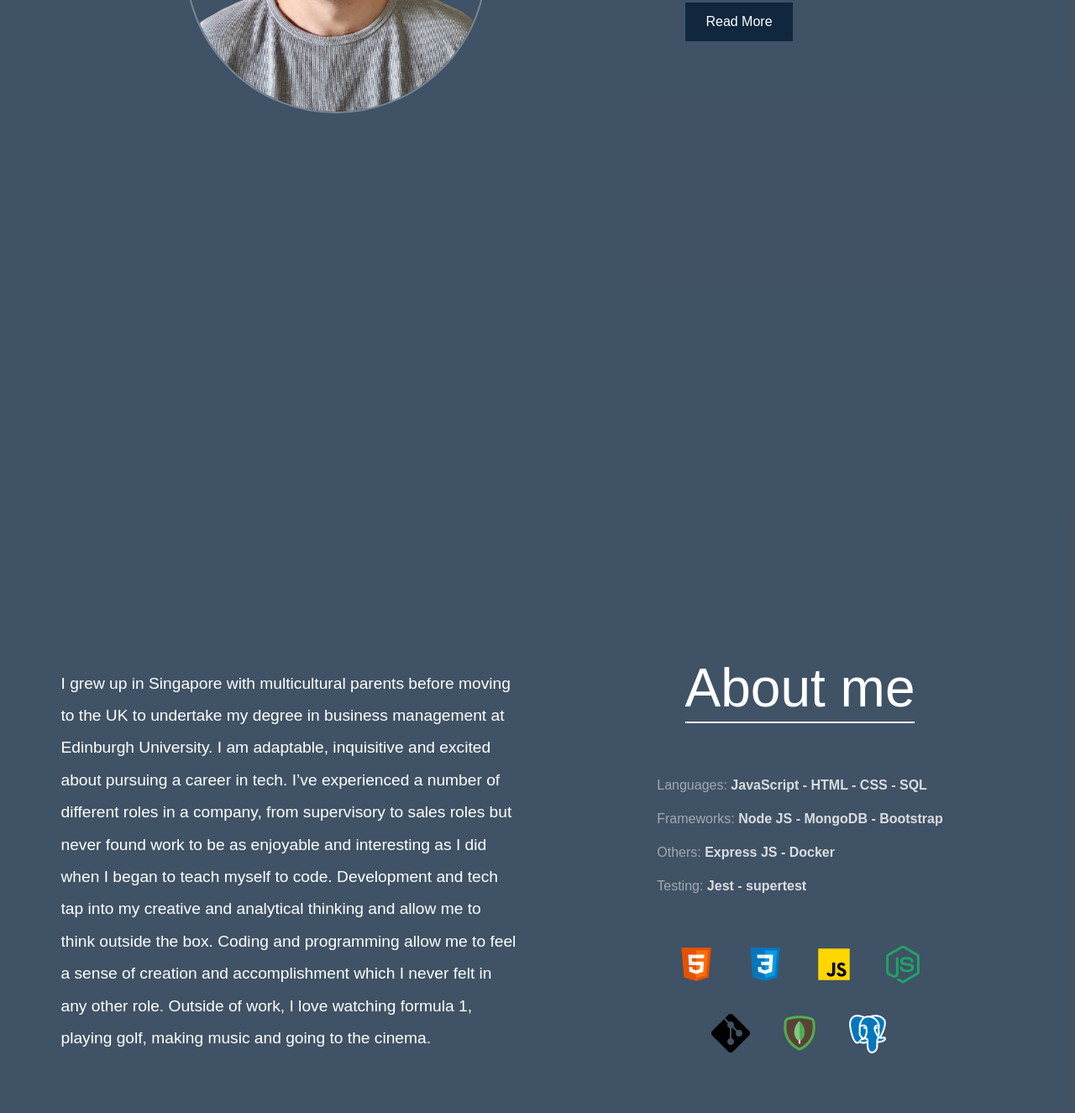
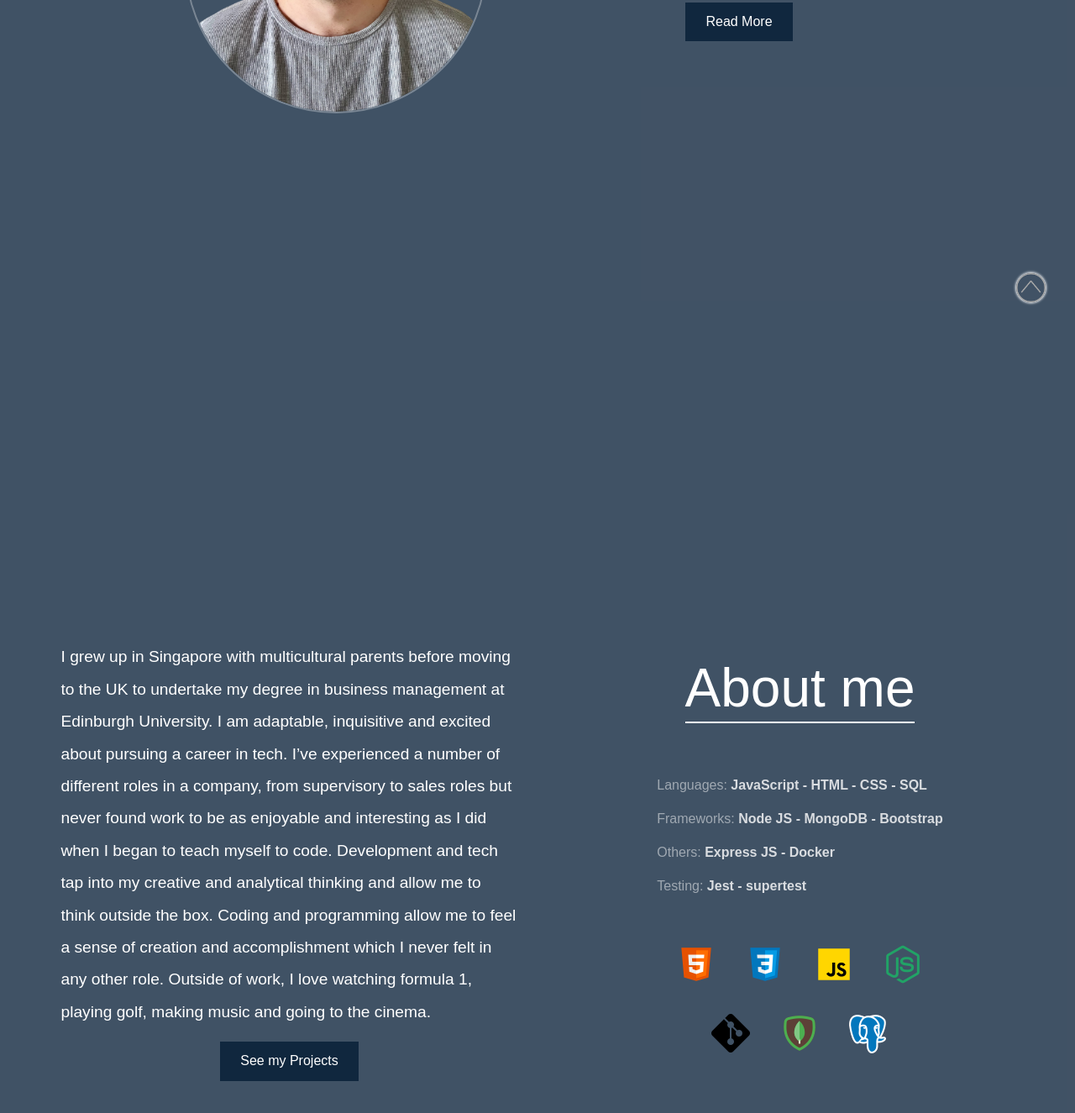
Before and after one commit to sigltech/sigl_portfolio, a website: page src/index.html in a window 1280 px wide. Shown: the part 405-1730 px from the top of the page at 84% size. Drawn offline with Linux system fonts and the light colour scheme; a web font is replaced by a local one.

Commit message:
changed to button see my projects

```diff
--- a/src/css/index-section2.css
+++ b/src/css/index-section2.css
@@ -57,7 +57,9 @@
 
 .section2-body {
     display: flex;
+    flex-direction: column;
     align-items: center;
+    justify-content: center;
     padding: 0 2rem;
     padding-top: 100px;
     width: 50%;
@@ -67,6 +69,43 @@
     line-height: 2.4rem;
     font-size: 1.2rem;
 }
+
+.section2-body .btn {
+    display: inline-block;
+    border: none;
+    background-color: var(--primary-color);
+    color: #fff;
+    padding: 0.75rem 1.5rem;
+    margin-top: 1rem;
+    text-decoration: none;
+    transition: opacity 0.2s ease-in; /* hover opacity animation */
+
+}
+
+.section2-body .btn:hover {
+    opacity: 0.6;
+}
+
+/* ************ Back to top btn ************ */
+
+.back-to-top {
+    border-radius: 50%;
+    position: fixed;
+    bottom: 35px;
+    right: 35px;
+    filter: invert(100%) sepia(0%) saturate(7500%) hue-rotate(117deg) brightness(101%) contrast(104%);
+    box-shadow: 0px 0px 3px 1px;
+    width: 35px;
+}
+
+.back-to-top:hover {
+    cursor: pointer;
+    filter: invert(100%) sepia(0%) saturate(7500%) hue-rotate(117deg) brightness(101%) contrast(104%) opacity(0.75);
+}
+
+
+
+/* ******************* Media Queries ******************* */
 
 @media only screen and (max-width: 1024px) {
 
--- a/src/index.html
+++ b/src/index.html
@@ -61,8 +61,8 @@
 
         <div class="socials">
             <ul class="socials-tab">
-                <li class="tester"><a href="#"><img title="Checkout my Linkedin" src="../assets/imgs/icons8-linkedin-circled-100.png" alt="Linkedin icon"></a></li>
-                <a href="https://github.com/sigltech"></a><li><img title="Checkout my git Repos" src="../assets/imgs/icons8-github-100.png" alt="github icon"></li></a>
+                <li class="tester"><a href="https://www.linkedin.com/in/richardsigl" target="_blank"><img title="Checkout my Linkedin" src="../assets/imgs/icons8-linkedin-circled-100.png" alt="Linkedin icon"></a></li>
+                <li><a href="https://github.com/sigltech" target="_blank"><img title="Checkout my git Repos" src="../assets/imgs/icons8-github-100.png" alt="github icon"></a></li>
             </ul>
         </div>
 
@@ -98,6 +98,7 @@
                         Coding and programming allow me to feel a sense of creation and accomplishment which I never felt in any
                         other role.
                         Outside of work, I love watching formula 1, playing golf, making music and going to the cinema.</p>
+                        <a type="button" href="./projects.html" class="btn">See my Projects</a>
                 </div>
 
                 <div class="section2-header">
@@ -124,7 +125,9 @@
 
 
         </section>
-
+        <div class="back-to-top">
+            <img src="../assets/imgs/icons8-up-arrow-64.png" alt="back to top button">
+        </div>
     </main>
 </body>
 </html>
```
Also changed, not shown: assets/imgs/icons8-up-arrow-64.png (added).
